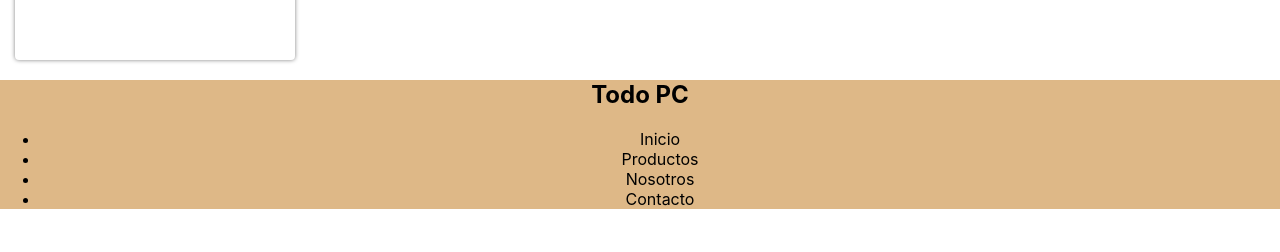
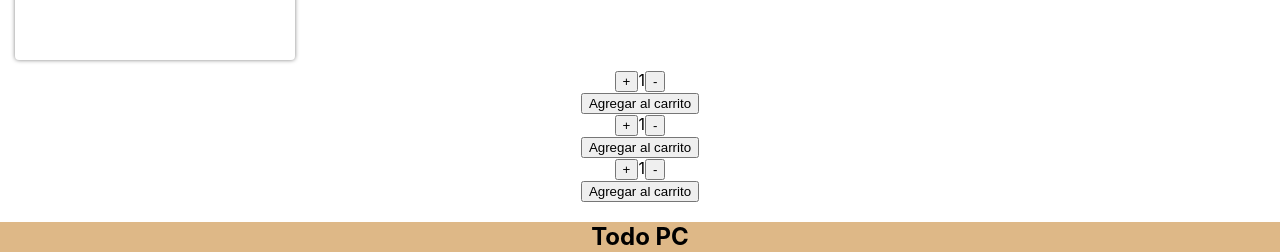
Before and after one commit to felipe-martinezz/Entrega-React, a React (Create React App) app: page / in a window 1280 px wide. Shown: the part 2642-2894 px from the top of the page. Before the commit the page ends 2867 px from the top, so only its background shows below. Built offline with nearby package versions, Linux system fonts and the light colour scheme.

Commit message:
agregando un contador de productos

```diff
--- a/src/App.js
+++ b/src/App.js
@@ -1,6 +1,7 @@
 import './App.css';
 import Footer from "./components/Footer/Footer";
 import Header from "./components/Header/Header";
+import ItemCount from './components/ItemCount/ItemCount';
 import NavBar from './components/NavBar/NavBar';
 import Products from './components/Products/Products';
 
@@ -9,7 +10,12 @@ function App() {
     <div className="App">
       <NavBar />
       <Header />
+
       <Products greeting="Mi tienda de PC's" />
+      <ItemCount initial={1} stock={4} />
+      <ItemCount initial={1} stock={5}/>
+      <ItemCount initial={1} stock={6}/>
+
       <Footer />
     </div>
   );
--- /dev/null
+++ b/src/components/ItemCount/ItemCount.jsx
@@ -0,0 +1,32 @@
+import React from 'react'
+
+function ItemCount(props) {
+  const [count, setCount] = React.useState(props.initial)
+  console.log("stock", props.stock)
+
+  function handleAdd() {
+    if(count < props.stock)
+     setCount(count+1)
+  }
+  function handleSubstract() {
+    if(count > 0)
+    setCount(count-1)
+  }
+
+  function onAddToCart() {
+
+  }
+
+    return (
+    <div>
+        <div>
+        <button onClick={handleAdd}>+</button>
+        <span>{count}</span>
+        <button onClick={handleSubstract}>-</button>
+        </div>
+        <button>Agregar al carrito</button>
+    </div>
+  )
+}
+
+export default ItemCount
```
